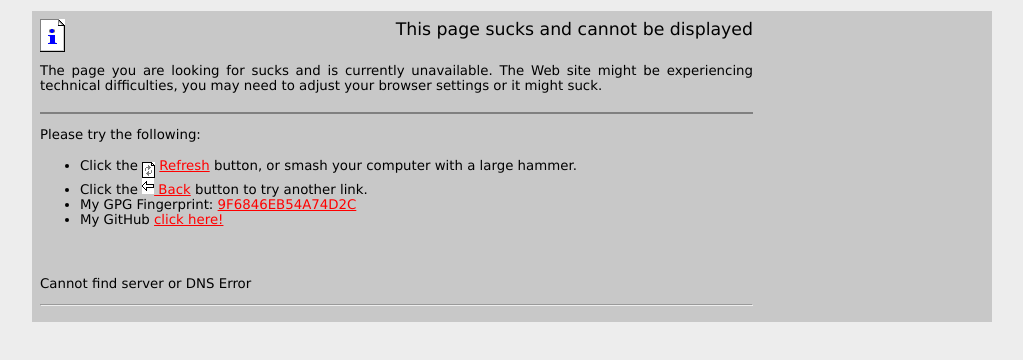
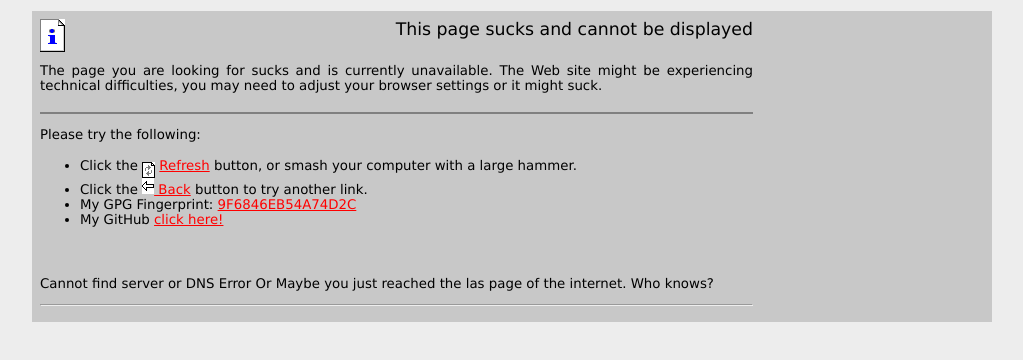
Before and after one commit to einfachtorben/www, a plain HTML site: page index.html in a window 1280 px wide. Shown: the whole page, without its empty margins (128-1151 px from the left). Drawn offline with Linux system fonts and the light colour scheme.

Commit message:
update inde.html
just a change and a disclaimer someone might reached the last page of the internet

```diff
--- a/index.html
+++ b/index.html
@@ -86,6 +86,7 @@ body { FONT: 10pt verdana; COLOR: black;  background-color: #ededed; }
 
                   <p>
                      Cannot find server or DNS Error
+		     Or Maybe you just reached the las page of the internet. Who knows?
                      <br>
                   </p>
 <p>
```
